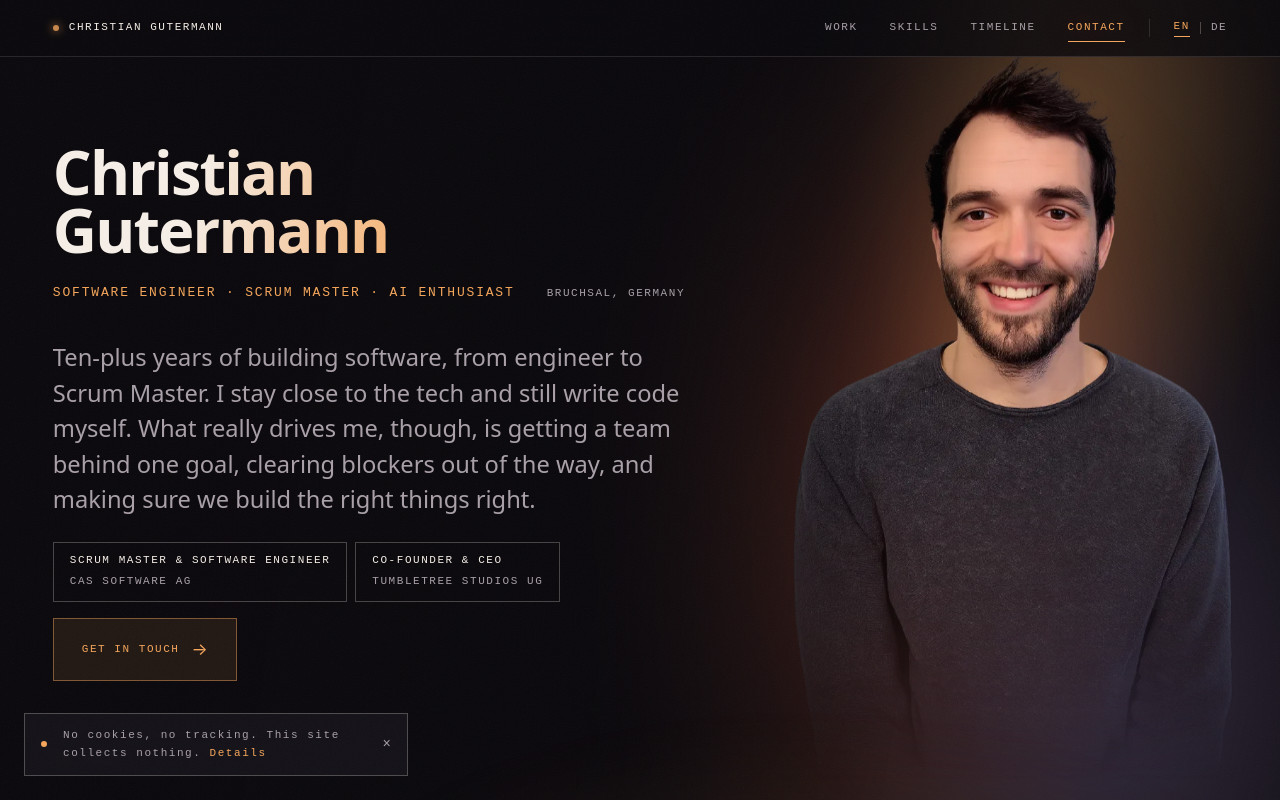
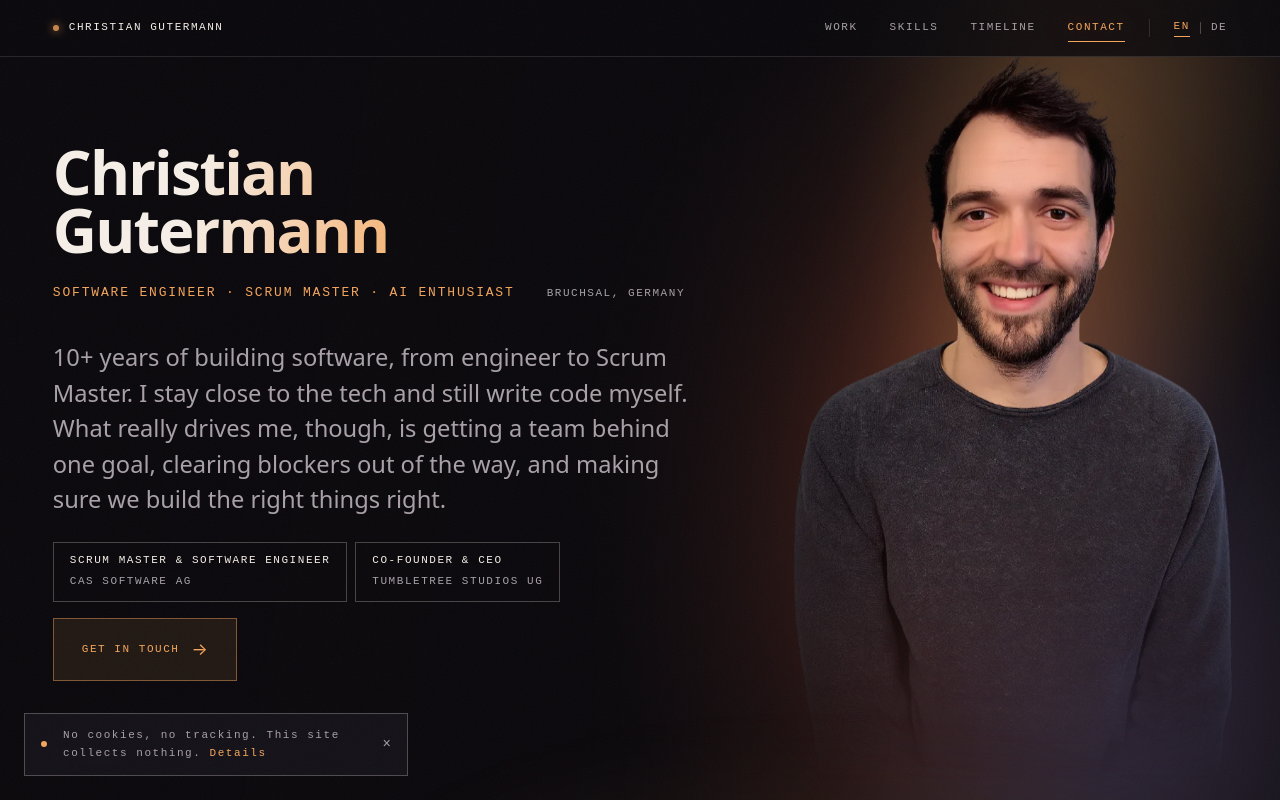
Before and after one commit to chrisguter/ChrisGuterPortfolio, a React (Vite) app: page / in a window 1280 px wide. Shown: the top 800 px of the page. Built offline with nearby package versions, Linux system fonts and the light colour scheme.

Commit message:
content: fixed worind ten -> 10

```diff
--- a/src/content/en.ts
+++ b/src/content/en.ts
@@ -30,7 +30,7 @@ export const en: Content = {
     name: "Christian Gutermann",
     tagline: "Software Engineer · Scrum Master · AI Enthusiast",
     thesis:
-      "Ten-plus years of building software, from engineer to Scrum Master. I stay close to the tech and still write code myself. What really drives me, though, is getting a team behind one goal, clearing blockers out of the way, and making sure we build the right things right.",
+      "10+ years of building software, from engineer to Scrum Master. I stay close to the tech and still write code myself. What really drives me, though, is getting a team behind one goal, clearing blockers out of the way, and making sure we build the right things right.",
     roles: [
       { title: "Scrum Master & Software Engineer", org: "CAS Software AG" },
       { title: "Co-founder & CEO", org: "TumbleTree Studios UG" },
```
